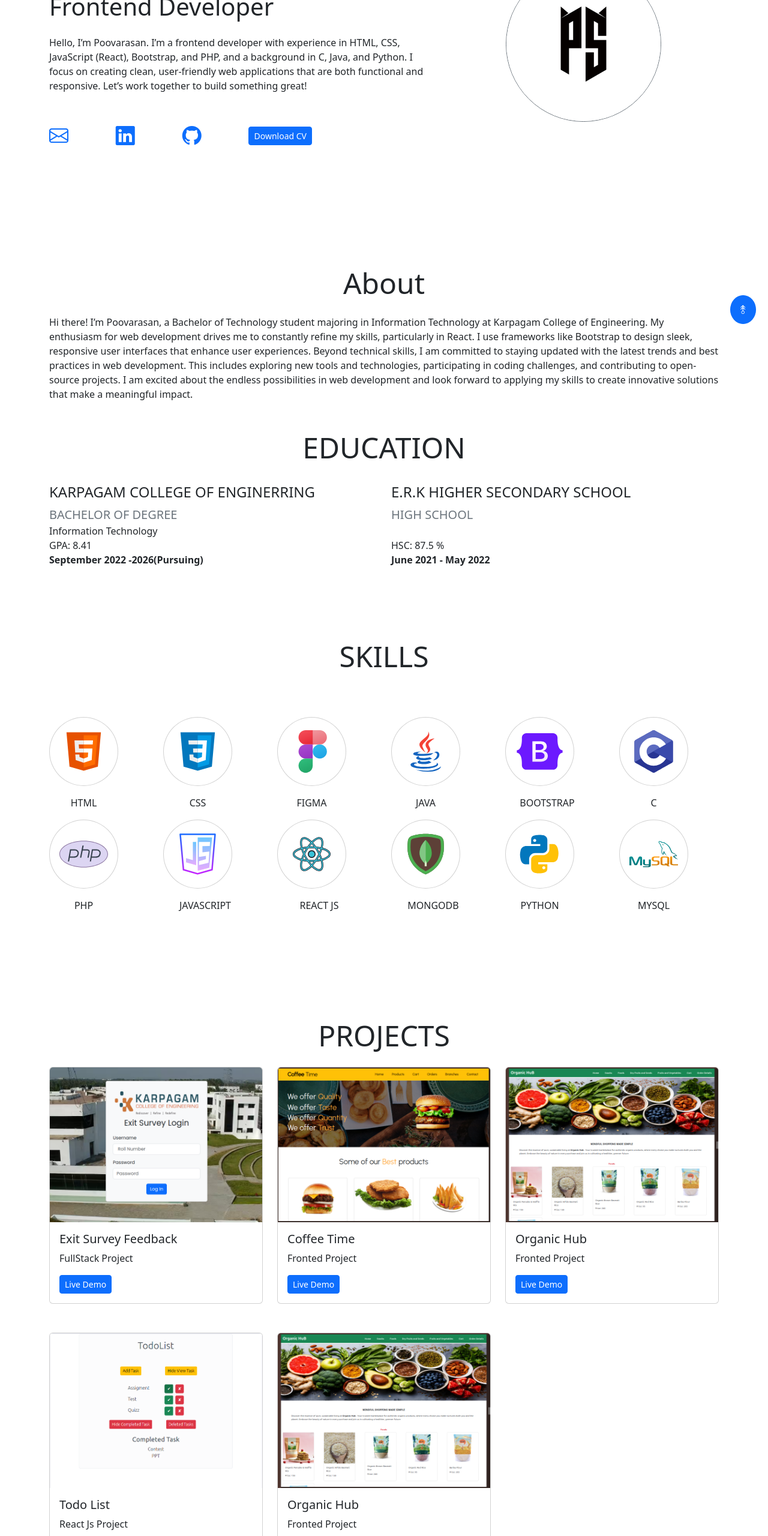
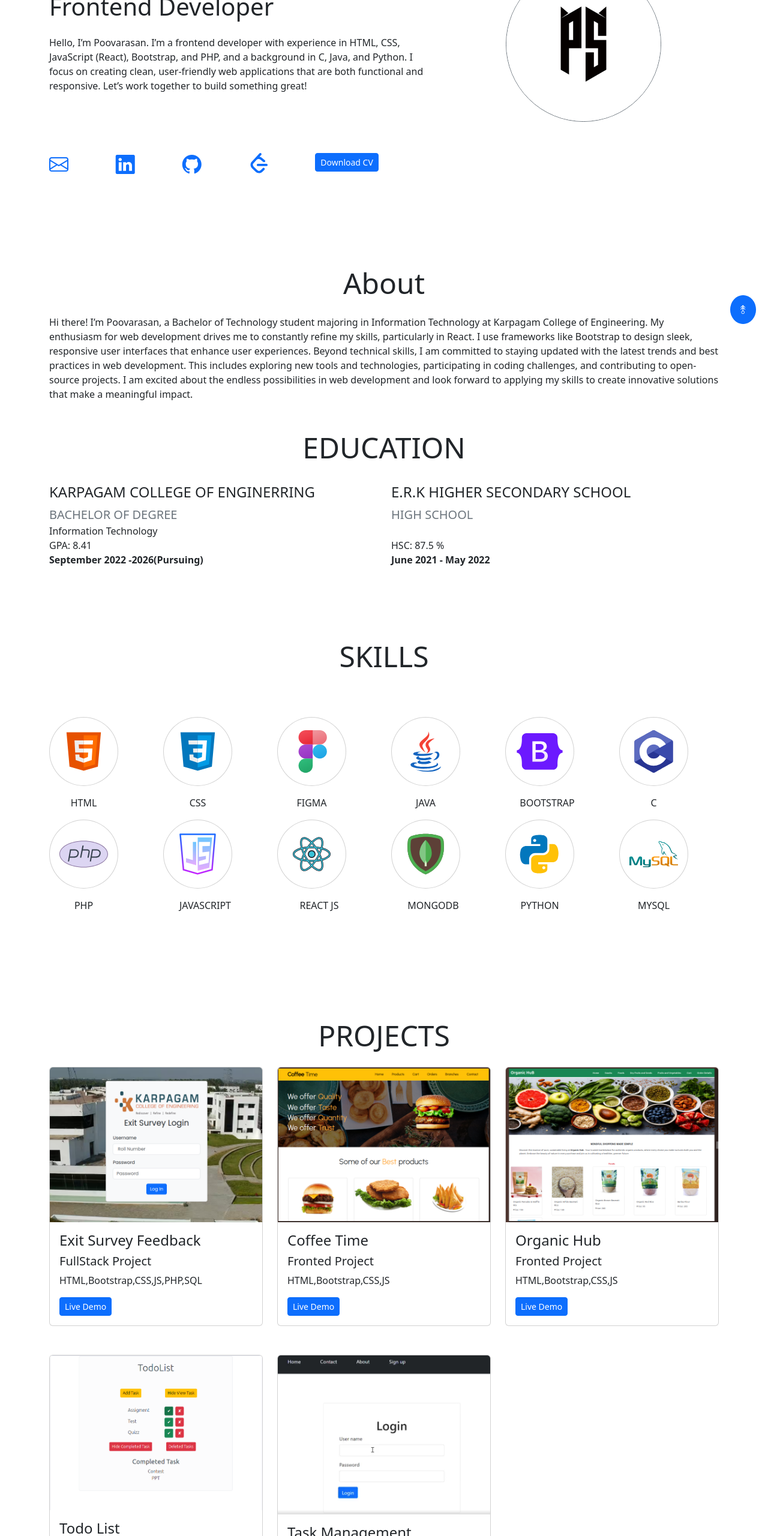
Before and after one commit to poovarasan13/Portfolio, a plain HTML site: page index.html in a window 1280 px wide. Shown: the part 240-2800 px from the top of the page at 60% size. Drawn offline with nearby package versions, Linux system fonts and the light colour scheme.

Commit message:
project added

```diff
--- a/index.html
+++ b/index.html
@@ -86,8 +86,20 @@
     bottom: 20px;
     right: 20px;
 }
-
-
+@media(min-width:300PX)
+     {
+   .leet{
+    width:1.6em;
+    height:1.6em;
+   }
+}
+ @media(min-width:1000px)
+     {
+   .leet{
+    width:2.1em;
+    height:2.1em;
+   }
+}
 </style>
 <body>
     <nav class="navbar navbar-expand-lg bg-primary  fixed-top" >
@@ -170,12 +182,14 @@
                         <div class="row mt-2 mt-md-3">
                               <div class="col  text-justify">Hello, I’m Poovarasan. I’m a frontend developer with experience in HTML, CSS, JavaScript (React), Bootstrap, and PHP, and a background in C, Java, and Python. I focus on creating clean, user-friendly web applications that are both functional and responsive. Let’s work together to build something great!</div>
                         </div>
-                        <div class="row  mt-3 mt-md-5  ">
-                            <div class="col-2 mt-1" data-toggle="tooltip" data-placement="bottom" title="Instagram"><a href="https://mail.google.com/mail/?view=cm&fs=1&to=poovarasan936161@gmail.com" target="_blank" > <i class="bi bi-envelope text-primary h2"></a></i>   </div>
-                            <div class="col-2 mt-1" data-toggle="tooltip" data-placement="bottom" title="Linkedin"><a href="https://www.linkedin.com/in/poovarasan-saravanan-b40817267/"> <i class="bi bi-linkedin text-primary h2"></a></i></div>
-                            <div class="col-2 mt-1" data-toggle="tooltip" data-placement="bottom" title="Github"><a href="https://github.com/poovarasan13"> <i class="bi bi-github text-primary h2"></a></i></div>
-                            <div class="col-5 mt-2">
-                                <a href="./reume-239.pdf" class="btn btn-primary btn-sm"download="Poovarasan-Resume"> Download CV</a>
+                        <div class="row  mt-5 pt-5 mt-md-5 justify-content-center ">
+                            <div class="col-md-2 col-3 mt-1" data-toggle="tooltip" data-placement="bottom" title="Instagram"><a href="https://mail.google.com/mail/?view=cm&fs=1&to=poovarasan936161@gmail.com" target="_blank" > <i class="bi bi-envelope text-primary h2"></a></i>   </div>
+                            <div class="col-md-2 col-3 mt-1" data-toggle="tooltip" data-placement="bottom" title="Linkedin"><a href="https://www.linkedin.com/in/poovarasan-saravanan-b40817267/"> <i class="bi bi-linkedin text-primary h2"></a></i></div>
+                            <div class="col-md-2 col-3 mt-1" data-toggle="tooltip" data-placement="bottom" title="Github"><a href="https://github.com/poovarasan13"> <i class="bi bi-github text-primary h2"></a></i></div>
+                            <div class="col-md-2 col-3 mt-1" data-toggle="tooltip" data-placement="bottom" title="LeetCode"><a href="https://leetcode.com/u/poovarasan936161/"><svg xmlns="http://www.w3.org/2000/svg"  class="leet" viewBox="0 0 24 24"><path fill="currentColor" d="M13.483 0a1.37 1.37 0 0 0-.961.438L7.116 6.226l-3.854 4.126a5.3 5.3 0 0 0-1.209 2.104a5 5 0 0 0-.125.513a5.5 5.5 0 0 0 .062 2.362a6 6 0 0 0 .349 1.017a5.9 5.9 0 0 0 1.271 1.818l4.277 4.193l.039.038c2.248 2.165 5.852 2.133 8.063-.074l2.396-2.392c.54-.54.54-1.414.003-1.955a1.38 1.38 0 0 0-1.951-.003l-2.396 2.392a3.02 3.02 0 0 1-4.205.038l-.02-.019l-4.276-4.193c-.652-.64-.972-1.469-.948-2.263a2.7 2.7 0 0 1 .066-.523a2.55 2.55 0 0 1 .619-1.164L9.13 8.114c1.058-1.134 3.204-1.27 4.43-.278l3.501 2.831c.593.48 1.461.387 1.94-.207a1.384 1.384 0 0 0-.207-1.943l-3.5-2.831c-.8-.647-1.766-1.045-2.774-1.202l2.015-2.158A1.384 1.384 0 0 0 13.483 0m-2.866 12.815a1.38 1.38 0 0 0-1.38 1.382a1.38 1.38 0 0 0 1.38 1.382H20.79a1.38 1.38 0 0 0 1.38-1.382a1.38 1.38 0 0 0-1.38-1.382z"/></svg>
+                            </a></i></div>
+                            <div class="col-md-4 col-5 mt-1 col-4 ">
+                                <a href="./reume-239.pdf" class="btn btn-primary btn-sm my-3 my-md-0"download="Poovarasan-Resume"> Download CV</a>
                             </div>
                         </div>
                     </div>
@@ -195,8 +209,8 @@
 
 
        <section id="about">
-        <div class="container mt-5 pt-md-5">
-            <div class="row mt-5">
+        <div class="container mt-md-5 pt-md-5">
+            <div class="row mt-md-5 mt-3">
                 <div class="col display-5 text-center">About</div>
             </div>
             <div class="row  mt-4">
@@ -532,8 +546,9 @@ I am excited about the endless possibilities in web development and look forward
                     <div class="card animate__animated animate__fadeInUp" >
                         <img src="./images/exit.png" class="card-img-top  " alt="">
                         <div class="card-body">
-                            <h5 class="card-title">Exit Survey Feedback </h5>
-                            <p class="card-text fs-6">FullStack Project</p>
+                            <h4 class="card-title">Exit Survey Feedback </h4>
+                            <h5 class="card-subtitle my-2">FullStack Project </h5>
+                            <p class="card-text fs-6">HTML,Bootstrap,CSS,JS,PHP,SQL</p>
                             <a href="http://121.200.48.27:8081/ExitSurvey/LoginPage.php" class="btn btn-primary btn-sm ">Live Demo</a>
                         </div>
                     </div>
@@ -542,8 +557,9 @@ I am excited about the endless possibilities in web development and look forward
                     <div class="card animate__animated animate__fadeInUp" >
                         <img src="./images/coffee-time.png" class="card-img-top " alt="">
                         <div class="card-body">
-                            <h5 class="card-title">Coffee Time </h5>
-                            <p class="card-text fs-6">Fronted Project</p>
+                            <h4 class="card-title">Coffee Time </h4>
+                            <h5 class="card-subtitle my-2">Fronted Project </h5>
+                            <p class="card-text fs-6">HTML,Bootstrap,CSS,JS</p>
                             <a href="https://poovarasan13.github.io/CafeProject/" class="btn btn-primary btn-sm ">Live Demo</a>
                         </div>
                     </div>
@@ -552,8 +568,10 @@ I am excited about the endless possibilities in web development and look forward
                     <div class="card animate__animated animate__fadeInUp" >
                         <img src="./images/OrganicWeb.png" class="card-img-top " alt="">
                         <div class="card-body">
-                            <h5 class="card-title">Organic Hub</h5>
-                            <p class="card-text fs-6">Fronted Project</p>
+                            <h4 class="card-title">Organic Hub </h4>
+                            <h5 class="card-subtitle my-2">Fronted Project </h5>
+                            <p class="card-text fs-6">HTML,Bootstrap,CSS,JS</p>
+
                             <a href="https://poovarasan13.github.io/Organical-Store-Hub/" class="btn btn-primary btn-sm ">Live Demo</a>
                         </div>
                     </div>
@@ -566,20 +584,24 @@ I am excited about the endless possibilities in web development and look forward
                          <div class="card animate__animated animate__fadeInUp" >
                         <img src="./images/todo.png" class="card-img-top " alt="">
                         <div class="card-body">
-                            <h5 class="card-title">Todo List</h5>
-                            <p class="card-text fs-6">React Js Project</p>
-                            <a href="https://github.com/poovarasan13/Todo-List" class="btn btn-primary btn-sm ">Source  Code</a>
+                            <h4 class="card-title">Todo List</h4>
+                            <h5 class="card-subtitle my-2">React Js Project </h5>
+                            <p class="card-text fs-6">Bootstrap,React JS,HTML</p>
+
+                            <a href="https://todo-list-70fc5.web.app/" class="btn btn-primary btn-sm ">Live Demo</a>
                         </div>
                     </div>
                     </div>
 
                     <div class="col-12 col-md-6 col-lg-4 col-xl-4 my-4 ">
                         <div class="card animate__animated animate__fadeInUp" >
-                       <img src="./images/OrganicWeb.png" class="card-img-top " alt="">
+                       <img src="./images/task.png" class="card-img-top " alt="">
                        <div class="card-body">
-                           <h5 class="card-title">Organic Hub</h5>
-                           <p class="card-text fs-6">Fronted Project</p>
-                           <a href="https://poovarasan13.github.io/Organical-Store-Hub/" class="btn btn-primary btn-sm ">Task </a>
+                        <h4 class="card-title">Task Management</h4>
+                        <h5 class="card-subtitle my-2">FullStack Project</h5>
+                        <p class="card-text fs-6">HTML,CSS,Bootstrap,SpringBoot,SQL</p>
+
+                           <a href="https://poovarasan13.github.io/Organical-Store-Hub/" class="btn btn-primary btn-sm ">Source Code</a>
                        </div>
                    </div>
                    </div>
```
Also changed, not shown: images/task.png (added), images/todo-list.png (added).
